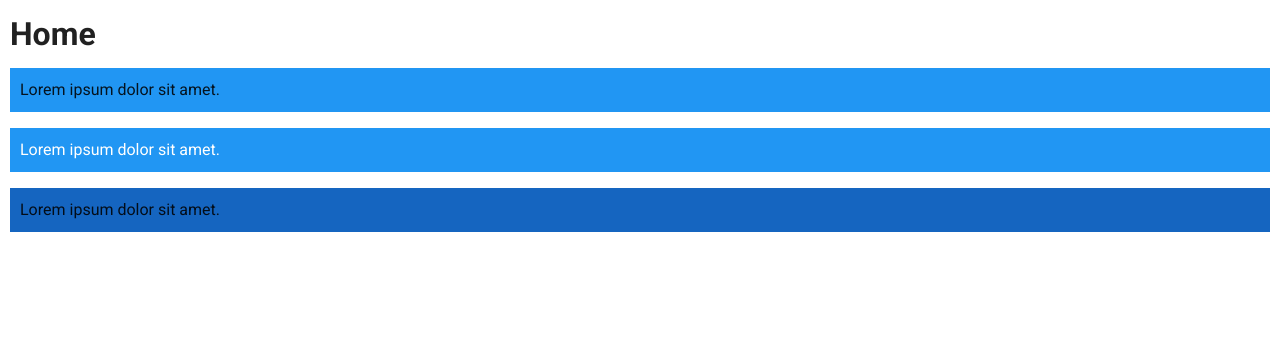
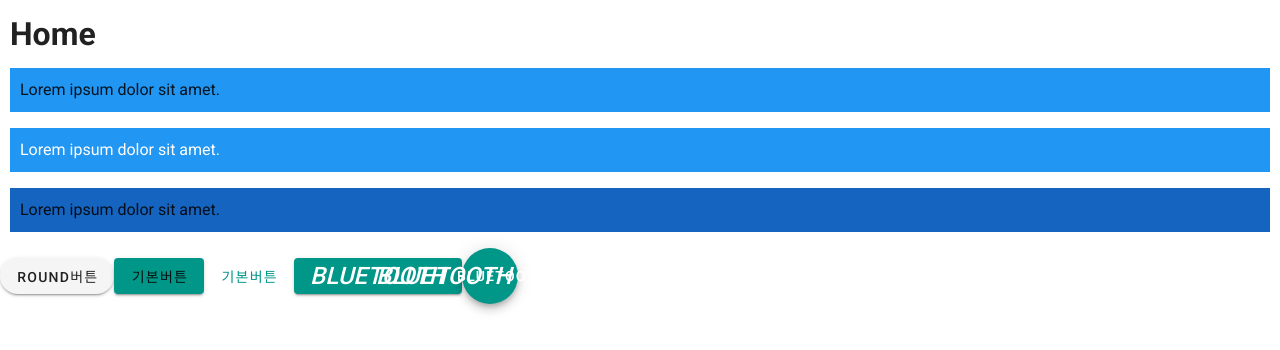
Before and after one commit to SeoHwiDo/VueStudy, a Vue app: page / in a window 1280 px wide. Shown: the top 350 px of the page. Built offline with nearby package versions, Linux system fonts and the light colour scheme.

Commit message:
add vuetify button[add]

```diff
--- a/src/App.vue
+++ b/src/App.vue
@@ -2,18 +2,20 @@
   <v-app>
     <v-content>
       <home></home>
+      <homebutton />
     </v-content>
   </v-app>
 </template>
 
 <script>
 import Home from './components/Home';
+import homebutton from './components/Homebutton';
 
 export default {
   name: 'App',
 
   components: {
-    Home,
+    Home,homebutton,
   },
 };
 </script>
--- /dev/null
+++ b/src/components/Homebutton.vue
@@ -0,0 +1,20 @@
+<template>
+    <div>
+        <v-btn rounded @click="roundBtnClick">Round버튼</v-btn>
+        <v-btn class="teal white-text">기본버튼</v-btn>
+        <v-btn color="teal" text>기본버튼</v-btn>
+        <v-btn color="teal" dark>
+            <v-icon>bluetooth</v-icon>
+        </v-btn>
+        <v-btn fab color="teal" dark>
+            <v-icon>bluetooth</v-icon>
+            <span>bluetooth</span>
+        </v-btn>
+    </div>
+</template>
+<script>
+export default {
+    mounted(){console.log(this.$vuetify.breakpoint)},
+    methods:{roundBtnClick(){console.log("round button");}}
+}
+</script>
```
